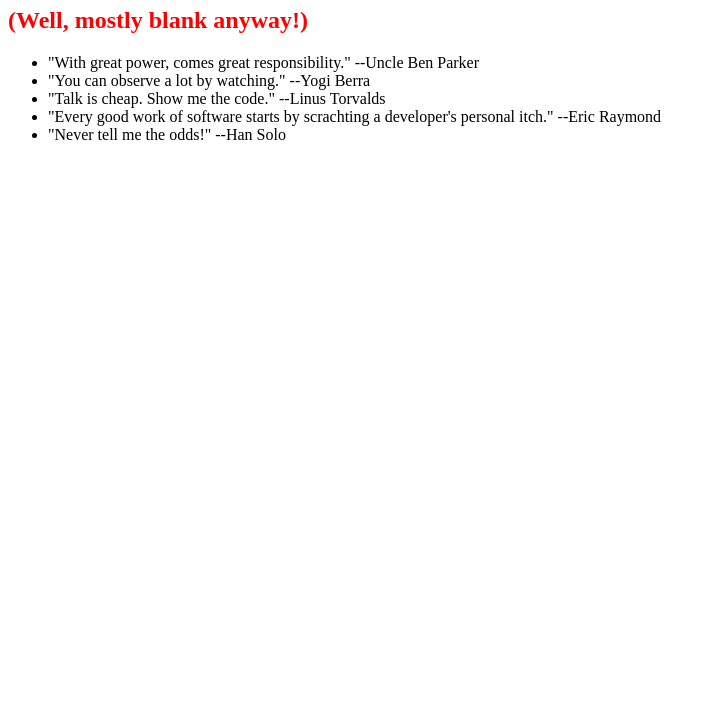
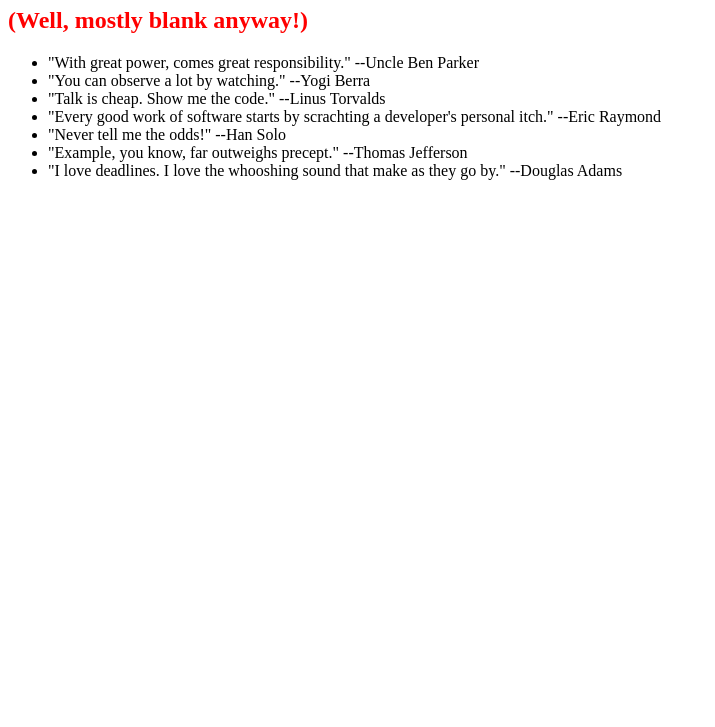
Before and after one commit to TatzeDev/0main_openSAP_repo, a plain HTML site: page index.html in a window 1280 px wide. Shown: the part 73-800 px from the top of the page, without its empty margins (0-715 px from the left). Drawn offline with Linux system fonts and the light colour scheme.

Commit message:
Added Douglas Adams quote

```diff
--- a/index.html
+++ b/index.html
@@ -14,6 +14,8 @@
 			<li>"Talk is cheap. Show me the code." --Linus Torvalds</li>
 			<li>"Every good work of software starts by scrachting a developer's personal itch." --Eric Raymond</li>
 			<li>"Never tell me the odds!" --Han Solo</li>
+			<li>"Example, you know, far outweighs precept." --Thomas Jefferson</li>
+			<li>"I love deadlines. I love the whooshing sound that make as they go by." --Douglas Adams</li>
 		</ul>
 	</body>
 </html>
```
